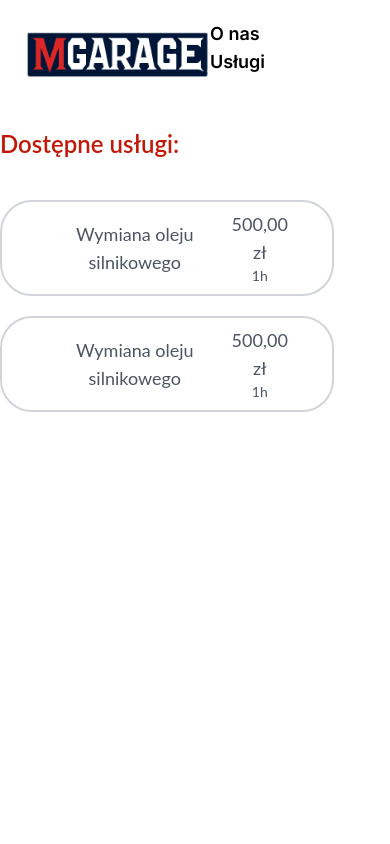
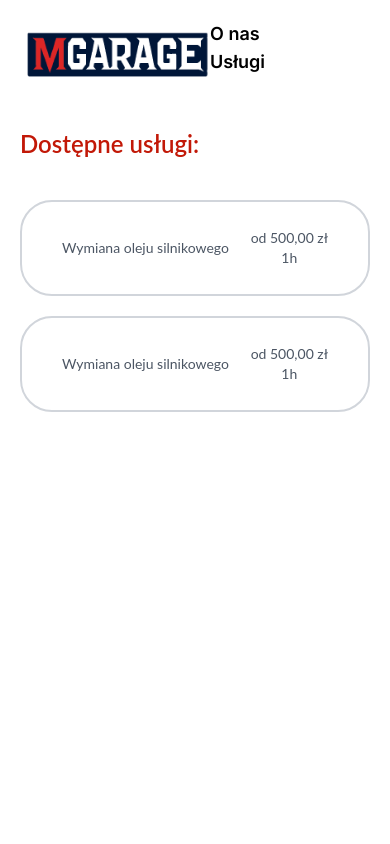
Before and after one commit to mg300/mgarage, a Next.js app: page /book in a window 390 px wide. Shown: the top 844 px of the page. Built offline with nearby package versions, Linux system fonts and the light colour scheme.

Commit message:
feat: add changing content

```diff
--- a/src/app/book/page.tsx
+++ b/src/app/book/page.tsx
@@ -5,10 +5,11 @@ function page() {
   const [clicked, setClicked] = useState("");
   const [selected, setSelected] = useState<string[]>([]);
   const handleClick = function (arg: string) {
-    const result = selected.find((value) => value === "oil");
+    const result = selected.find((value) => value === arg);
     if (clicked == arg) setClicked("");
-    else setClicked(arg);
+
     if (!result) {
+      setClicked(arg);
       setSelected([...selected, arg]);
     }
     if (result) {
@@ -17,31 +18,30 @@ function page() {
     }
   };
   return (
-    <div className="h-screen pt-32 font-body mx-auto max-w-[80rem] ">
+    <div className="h-screen pt-32 font-body px-5 mx-auto max-w-[80rem] ">
       <p className="text-logo font-semibold text-2xl mb-10">Dostępne usługi:</p>
-      <div className="flex gap-14">
+      <div className="flex flex-col lg:flex-row gap-14">
         <div className="flex flex-col gap-5">
           <button
             onClick={() => handleClick("oil")}
-            className={`flex justify-between items-center xl:w-[30rem] h-[6rem] px-10 border-2 border-solid  ${
-              clicked === "oil" ? "border-logo " : "border-gray-300"
-            } rounded-[2rem] cursor-pointer`}
+            className={`flex justify-between items-center xl:w-[30rem] h-[6rem] px-10 border-2 border-solid
+            ${selected.includes("oil") ? "border-logo " : "border-gray-300"} rounded-[2rem] cursor-pointer `}
           >
-            <p className=" text-lg text-gray-600">Wymiana oleju silnikowego</p>
+            <p className=" text-sm lg:text-lg text-gray-600">Wymiana oleju silnikowego</p>
             <div>
-              <p className=" text-lg text-gray-600">500,00 zł</p>
+              <p className=" text-sm lg:text-lg text-gray-600">od 500,00 zł</p>
               <p className=" text-sm text-gray-600">1h</p>
             </div>
           </button>
           <button
             onClick={() => handleClick("fuel")}
             className={`flex justify-between items-center xl:w-[30rem] h-[6rem] px-10 border-2 border-solid  ${
-              clicked === "fuel" ? "border-logo " : "border-gray-300"
-            } rounded-[2rem] cursor-pointer`}
+              selected.includes("fuel") ? "border-logo " : "border-gray-300"
+            } rounded-[2rem] cursor-pointer `}
           >
-            <p className=" text-lg text-gray-600">Wymiana oleju silnikowego</p>
+            <p className=" text-sm lg:text-lg text-gray-600">Wymiana oleju silnikowego</p>
             <div>
-              <p className=" text-lg text-gray-600">500,00 zł</p>
+              <p className=" text-sm lg:text-lg text-gray-600">od 500,00 zł</p>
               <p className=" text-sm text-gray-600">1h</p>
             </div>
           </button>
```
